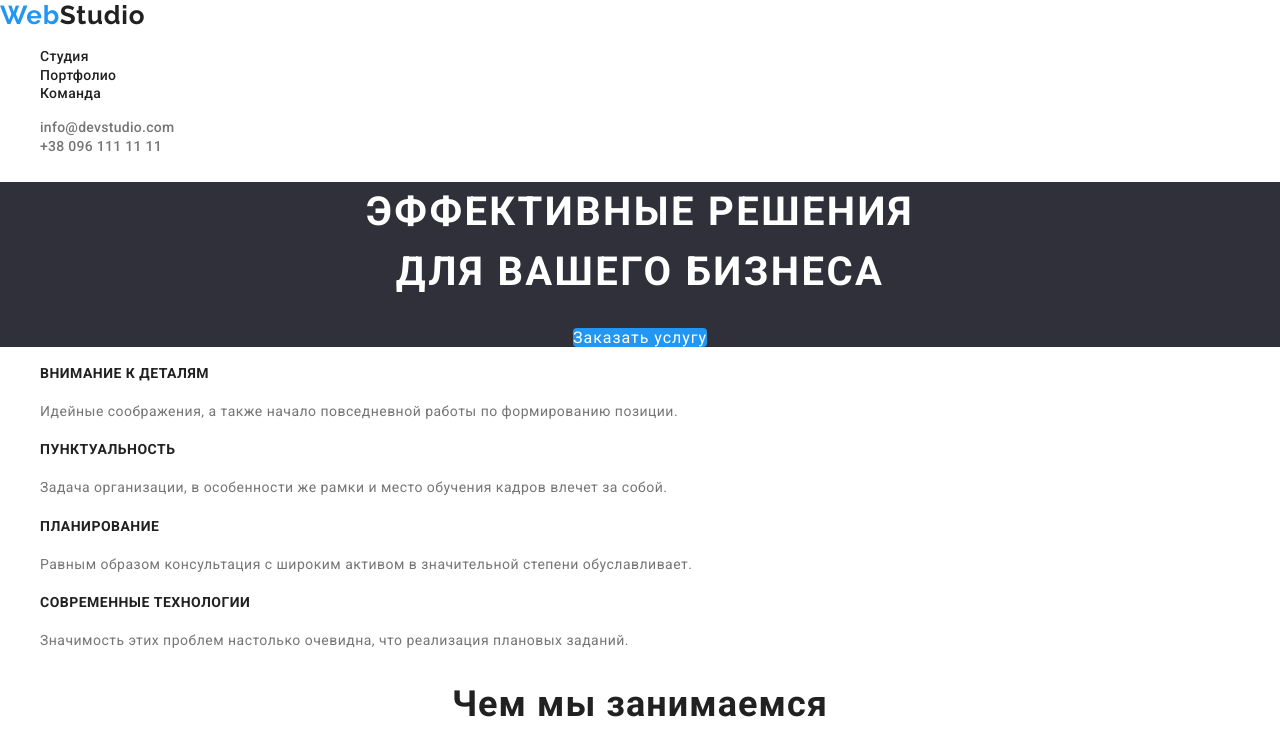
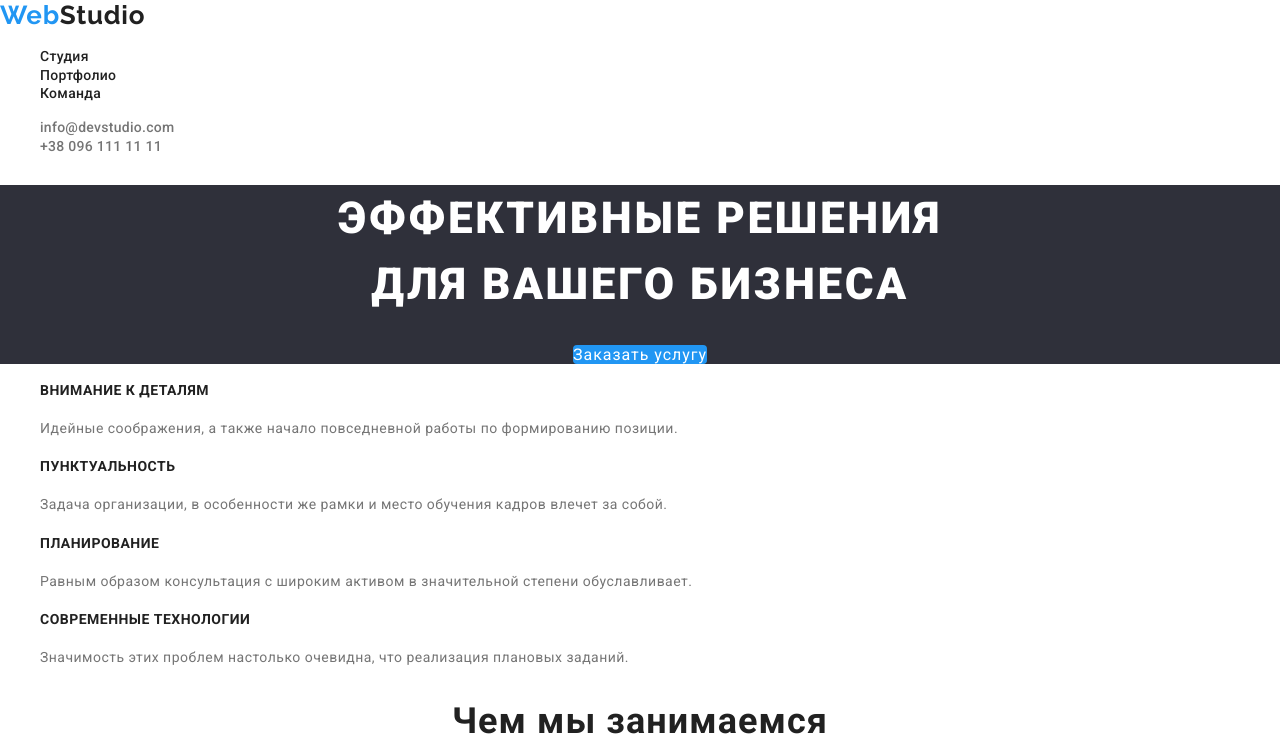
Before and after one commit to eternalvision/goit-markup-hw-02, a plain HTML site: page index.html in a window 1280 px wide. Shown: the top 753 px of the page. Drawn offline with Linux system fonts and the light colour scheme.

Commit message:
Исправлен hero

```diff
--- a/css/style.css
+++ b/css/style.css
@@ -86,10 +86,11 @@ body{
     text-transform: uppercase;
 }
 .hero-title {
-    font-size: 40px;
+    font-size: 44px;
     line-height: 1.5;
     text-transform: uppercase;
     letter-spacing: 0.06em;
+font-weight: 900;
 }
 .hero-button{
     background-color: var(--secondary-color);
```
